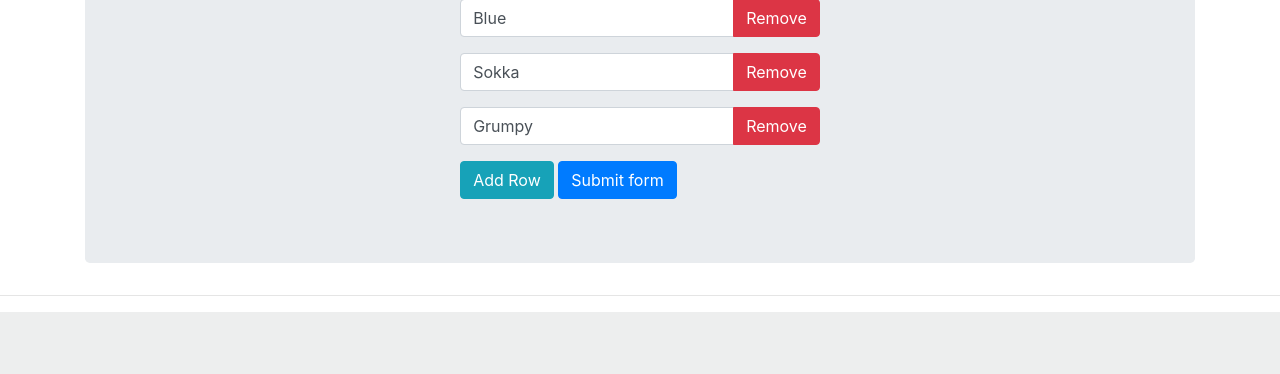
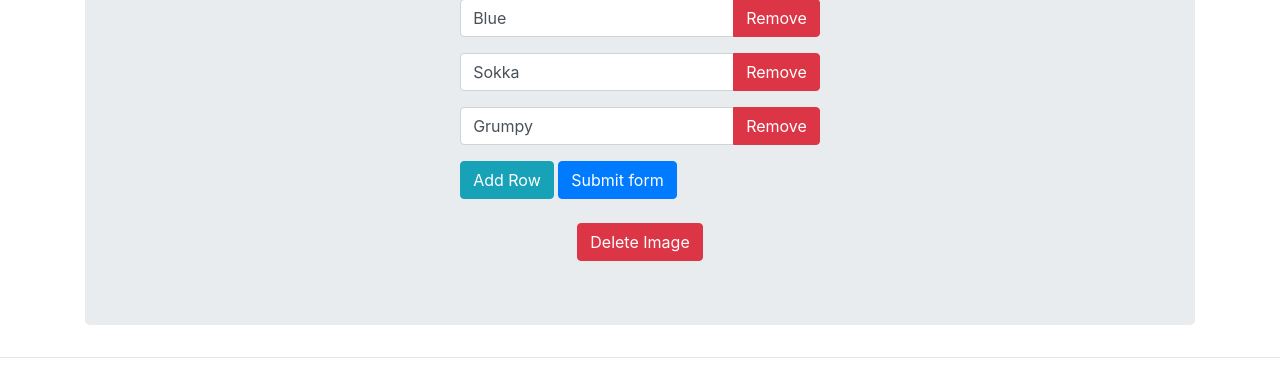
Before and after one commit to B33Boy/Meme_Vault_Prototype, a Flask app: a page that uses application/main/templates/complete.html in a window 1280 px wide. Shown: the part 700-1074 px from the top of the page. Before the commit the page ends 1012 px from the top, so only its background shows below. Run offline with Flask 2, Linux system fonts and the light colour scheme; the visitor is signed in with stand-in values (Sample User, id 1); data comes from the database, SQL or seed files in the repository; some libraries are stand-ins or nearby versions.

Commit message:
feat: multi-user folder structure updated (needs cleanup)

```diff
--- a/application/main/main.py
+++ b/application/main/main.py
@@ -2,9 +2,7 @@ from flask import Blueprint, render_template, current_app, request, url_for, red
 from flask_login import login_required, current_user
 import os
 
-from ..main.models import User, Post, get_posts_by_user, add_post_for_user
-from .forms import MetadataForm
-from .ocr import gen_description
+from ..main.models import User, Post, get_posts_by_user, add_post_for_user, delete_post_for_user
 
 
 main_bp = Blueprint('main_bp', __name__,
@@ -27,7 +25,13 @@ def index(username):
     posts = get_posts_by_user(user.username)
 
     # Send image names to html for rendering
-    target = os.path.join(current_app.config['BASEDIR'], 'images/').replace("\\","/")
+    target = os.path.join(current_app.config['BASEDIR'], 'images/{}'.format(current_user.username)).replace("\\","/")
+    print("TARGET: ", target)
+
+    # Make sure the listdirectory is created
+    if not os.path.isdir(target):
+        os.mkdir(target)
+
     image_names = os.listdir(target)
 
     return render_template("main.html", user=user, title='Home Page', posts=posts, image_names=image_names)
@@ -35,7 +39,7 @@ def index(username):
 
 @main_bp.route('/upload/<filename>')
 def send_image(filename):
-    return send_from_directory("images", filename)
+    return send_from_directory("images/{}".format(current_user.username), filename)
 
 
 @main_bp.route('/<username>/<filename>', methods=['GET', 'POST'])
@@ -51,7 +55,7 @@ def add_metadata(username, filename, inps=[]):
         for key in f.keys():
             for value in f.getlist(key):
                 value = value.strip()
-
+                print("FORM VALUE: ", value)
                 if value == '' or value == None:
                     flash('Empty value in field', category='danger')
                 else:
@@ -62,6 +66,22 @@ def add_metadata(username, filename, inps=[]):
     # prev = session.pop('inputs', None)
 
     return render_template("complete.html", user=user, filename=filename, prev=prev, inps=inps)
+
+@main_bp.route('/<username>/<filename>/delete', methods=['POST'])
+def delete_post(username, filename):
+
+    # Get filepath
+    target = os.path.join(current_app.config['BASEDIR'], 'images/{}'.format(current_user.username)).replace("\\","/")
+    filepath = '/'.join([target, filename])
+
+    # Delete from database
+    delete_post_for_user(username=username, filepath=filepath)
+
+    # delete the file
+    os.remove(filepath)
+    flash('Deleted File {filename}'.format(filename), category='danger')
+
+    return redirect(url_for('main_bp.index', username=username))
 
 
 @main_bp.route('/about')
@@ -82,7 +102,7 @@ def upload():
     """
 
     """
-    target = os.path.join(current_app.config['BASEDIR'], 'images/').replace("\\","/")
+    target = os.path.join(current_app.config['BASEDIR'], 'images/{}'.format(current_user.username)).replace("\\","/")
     print('target:',target)
 
     if not os.path.isdir(target):
--- a/application/main/models.py
+++ b/application/main/models.py
@@ -1,6 +1,8 @@
-from app import db, login
 from flask_login import UserMixin
 from werkzeug.security import generate_password_hash, check_password_hash
+
+from app import db, login
+from .ocr import gen_description
 
 
 @login.user_loader
@@ -114,8 +116,7 @@ class Post(db.Model):
             the body field of the post
 
         """
-        return '<Post {}>'.format(self.body)
-
+        return '<Post {}>'.format(self.image_url)
 
 
 def get_posts_by_user(username):
@@ -123,9 +124,18 @@ def get_posts_by_user(username):
     return Post.query.filter_by(user_id=username).all()
 
 
-
 def add_post_for_user(username, filepath):
-
-    post = Post(image_url=filepath, body='BODY', user_id=username)
+    desc = gen_description(filepath)
+    post = Post(image_url=filepath, body=desc, user_id=username)
     db.session.add(post)
     db.session.commit()
+
+def delete_post_for_user(username, filepath):
+    # user_id = User.query.filter_by(username=username).first()
+
+    # user_id = user_id.id
+
+    print("FILEPATH", filepath)
+    post = Post.query.filter_by(user_id=username, image_url=filepath).first()
+    db.session.delete(post)
+    db.session.commit()
--- a/application/main/templates/complete.html
+++ b/application/main/templates/complete.html
@@ -50,10 +50,20 @@
 
 				<button class="btn btn-primary" type="submit">Submit form</button>
 			</div>
-
 		</form>
 	</div>
+
+	<br>
+	<div class="row">
+		<form name = "deleteForm" method="post" action="{{ url_for('main_bp.delete_post', filename=filename, username=user) }}" style="display: block; margin-left: auto; margin-right: auto;">
+			<button id="removeRow" type="submit" class="btn btn-danger">Delete Image</button>
+		</form>
+	</div>
+
+
 {% endblock %}
+
+
 
 {% block javascript %}
   {{ super() }}
--- a/application/main/templates/main.html
+++ b/application/main/templates/main.html
@@ -18,7 +18,7 @@
 
 
   {% if posts %}
-    {% for post in posts %}Bee
+    {% for post in posts %}
       <div>
         <p>{{ post.image_url }} <b>{{ post.body }}</b></p>
       </div>
```
Also changed, not shown: images/squad.jpg (deleted), images/test.jpg (deleted), images/test2.png (deleted), images/test3.png (deleted), 1 other file.
